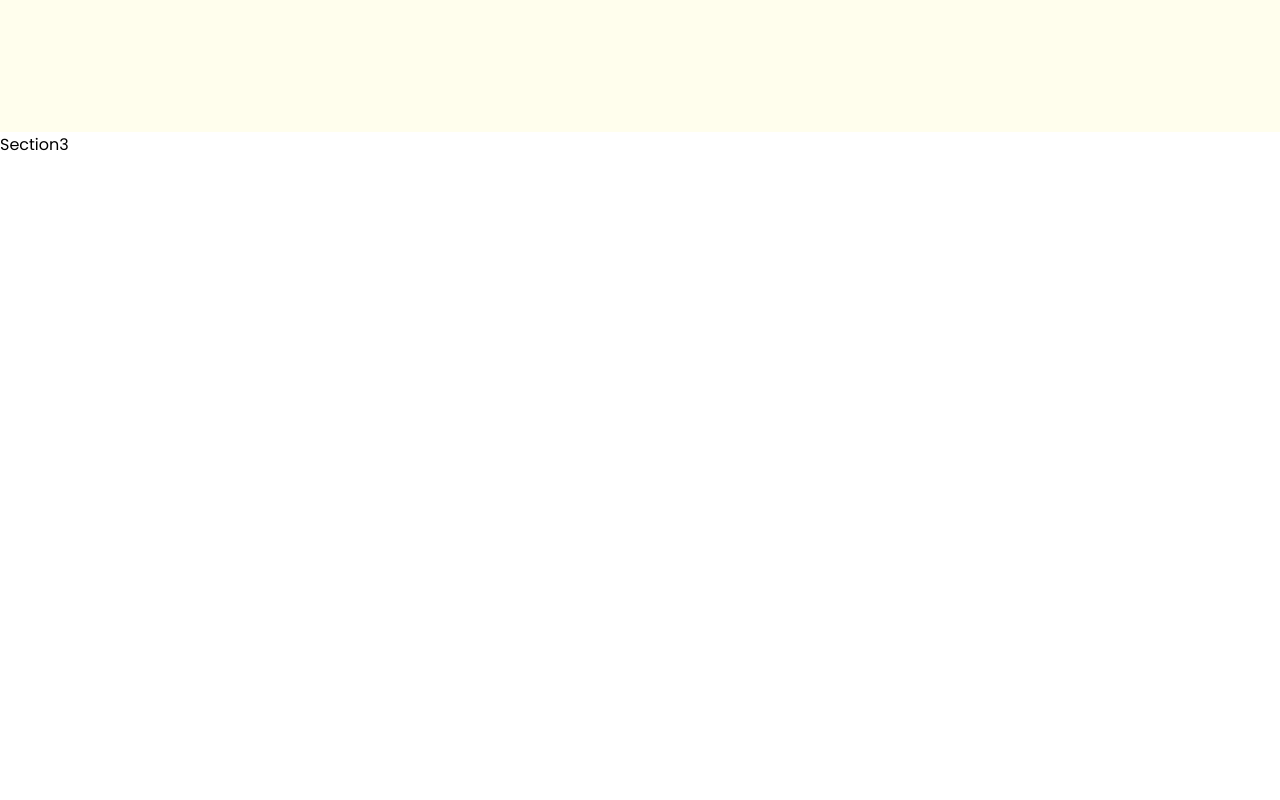
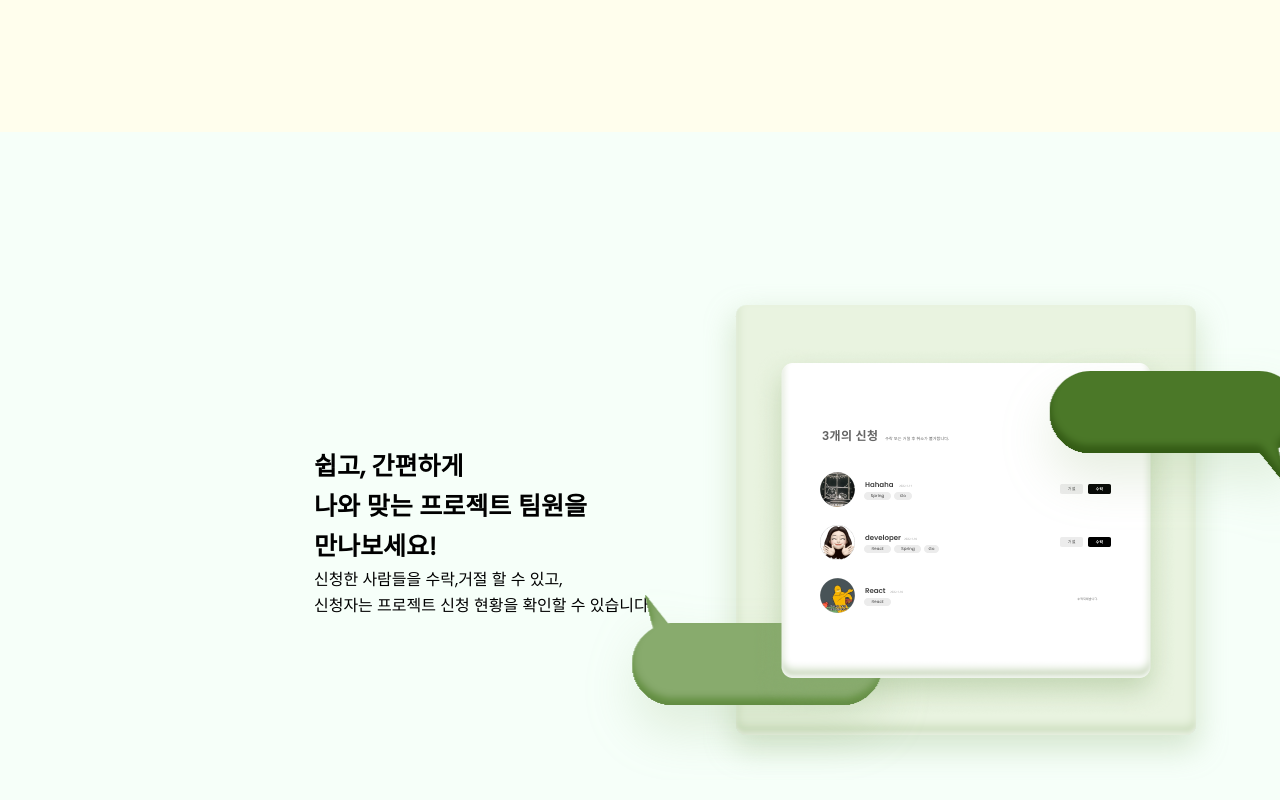
Before and after one commit to Frame-in-Puzzle/Puzzle-Front, a React (Create React App) app: page / in a window 1280 px wide. Shown: the part 1618-2418 px from the top of the page. Before the commit the page ends 1775 px from the top, so only its background shows below. Built offline with nearby package versions, Linux system fonts and the light colour scheme; no server answers; a web font is replaced by a local one.

Commit message:
add : Section3 추가

```diff
--- a/src/Components/Promotion/Section3/Section3.tsx
+++ b/src/Components/Promotion/Section3/Section3.tsx
@@ -1,7 +1,30 @@
-import React from "react";
+/** @jsxImportSource @emotion/react */
+import * as S from "./Style";
+import * as I from "../../../Assets/index";
 
 function Section3() {
-  return <div>Section3</div>;
+  return (
+    <div css={S.Positioner}>
+      <div>
+        <div css={S.MainText}>
+          쉽고, 간편하게 <br />
+          나와 맞는 프로젝트 팀원을 <br />
+          만나보세요!
+        </div>
+        <div>
+          신청한 사람들을 수락,거절 할 수 있고,
+          <br />
+          신청자는 프로젝트 신청 현황을 확인할 수 있습니다.
+        </div>
+      </div>
+      <div css={S.ImgWrapper}>
+        <I.BackImg1 css={S.Img1} />
+        <I.BackImg2 css={S.Img2} />
+        <img src="img/BackImg3.png" alt="" css={S.Img3} />
+        <I.BackImg4 css={S.Img4} />
+      </div>
+    </div>
+  );
 }
 
 export default Section3;
--- /dev/null
+++ b/src/Components/Promotion/Section3/Style.ts
@@ -0,0 +1,73 @@
+import { css, keyframes } from "@emotion/react";
+import { theme } from "../../../Styles/theme";
+
+export const Positioner = css`
+  position: relative;
+  width: 100%;
+  height: 100vh;
+  display: flex;
+  justify-content: space-evenly;
+  align-items: center;
+  background-color: #f6fff9;
+  overflow: hidden;
+`;
+
+export const MainText = css`
+  font-size: ${theme.fonts.h4};
+  font-weight: 700;
+`;
+
+export const ImgWrapper = css`
+  display: flex;
+  justify-content: center;
+  align-items: center;
+`;
+
+export const Img1 = css`
+  position: absolute;
+  z-index: 1;
+`;
+
+export const floating = keyframes`
+    from {
+     transform: translateX(-100%)
+    }
+
+    to{
+     transform: translateX(-60%)
+    }
+ `;
+
+export const Img2 = css`
+  position: absolute;
+  z-index: 2;
+  top: 55%;
+  animation-name: ${floating};
+  animation-duration: 2s;
+  animation-duration: leaner;
+  animation-direction: alternate;
+  animation-fill-mode: forwards;
+`;
+export const Img3 = css`
+  position: absolute;
+  z-index: 3;
+`;
+export const floating2 = keyframes`
+    from {
+     transform: translateX(100%)
+    }
+
+    to{
+     transform: translateX(60%)
+    }
+ `;
+export const Img4 = css`
+  position: absolute;
+  z-index: 4;
+  top: 27%;
+  animation-name: ${floating2};
+  animation-duration: 2s;
+  animation-duration: leaner;
+  animation-direction: alternate;
+  animation-fill-mode: forwards;
+`;
```
